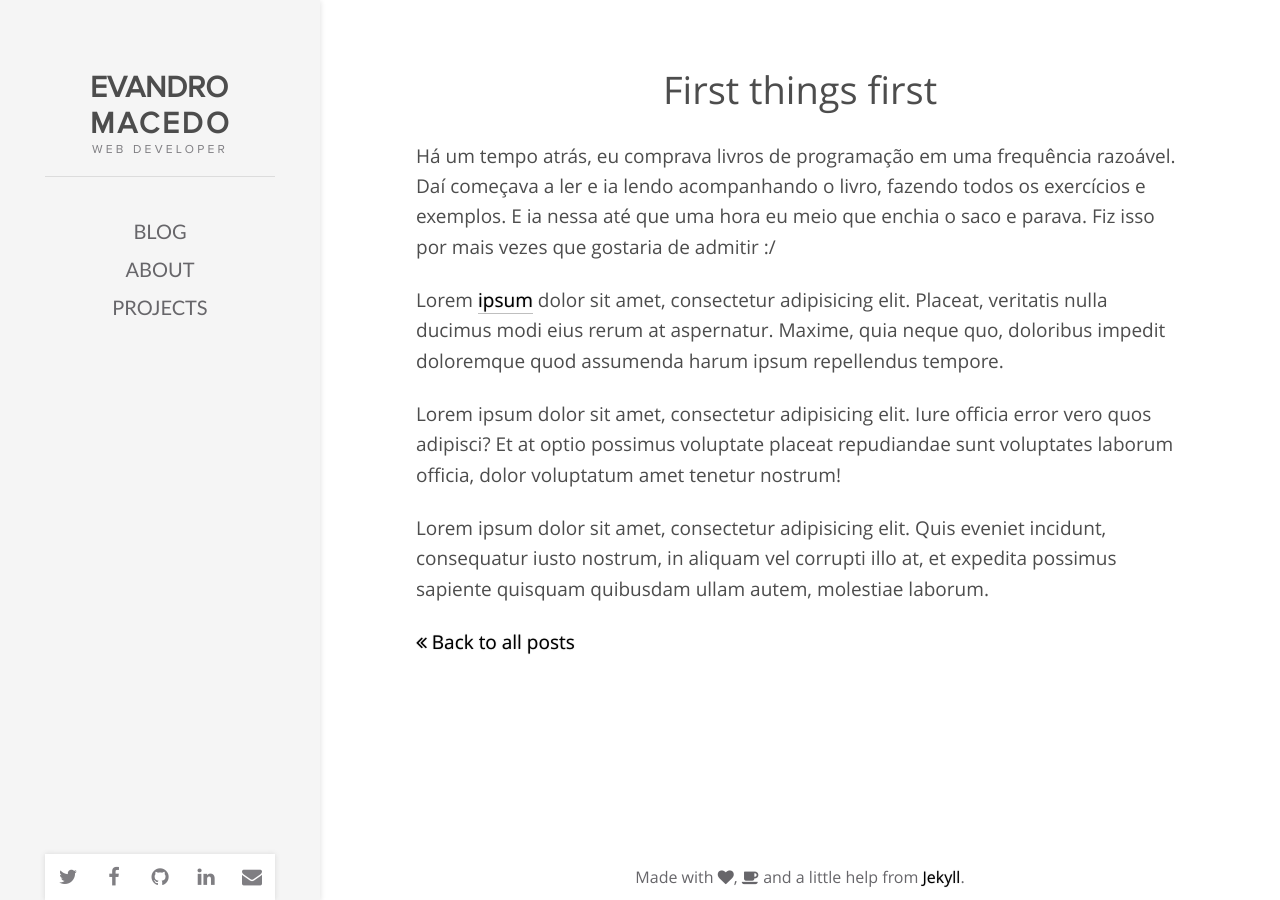
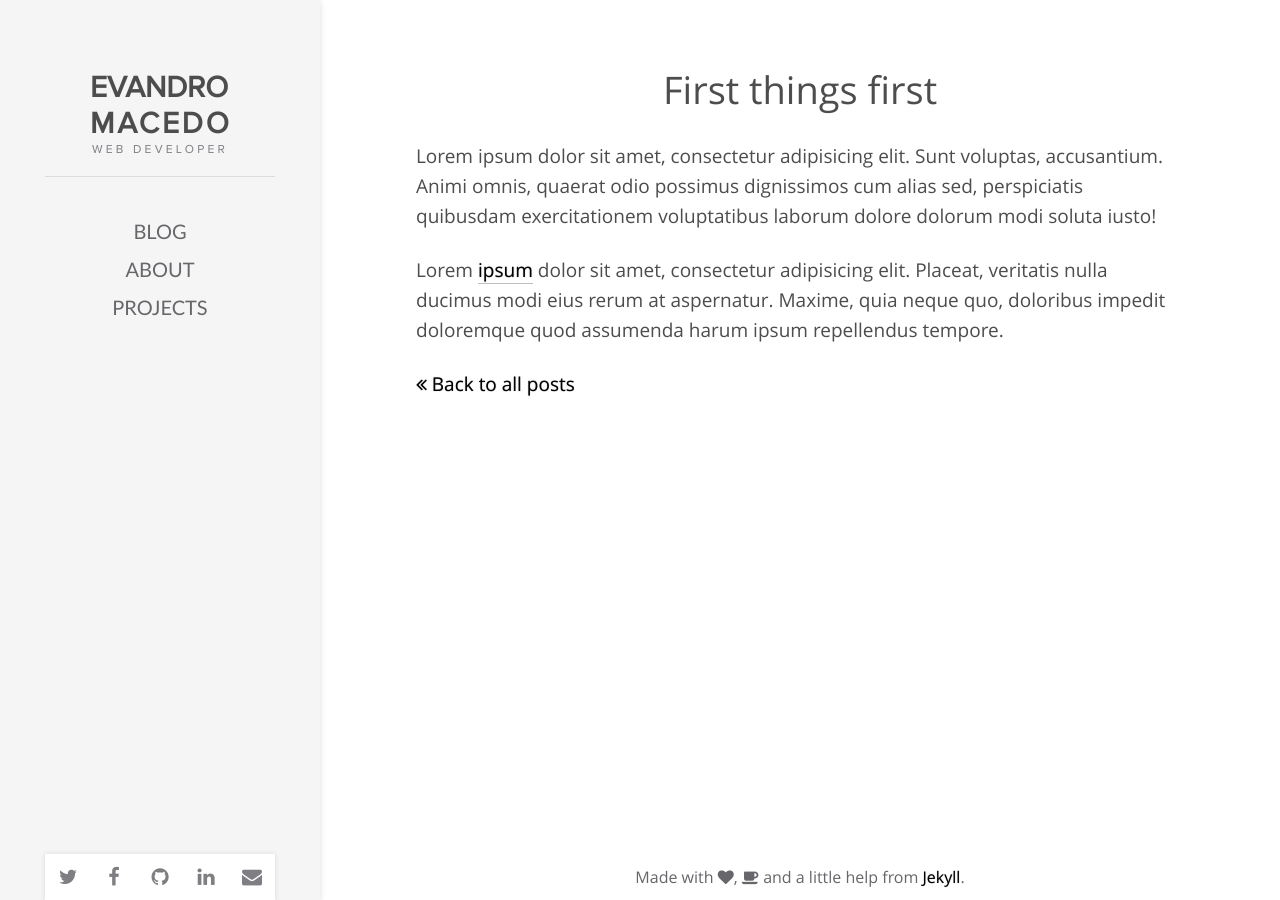
Before and after one commit to evandrohcm/evandrohcm.github.io, a Jekyll site: the page built from _posts/2015-09-02-test.markdown, in a window 1280 px wide. Built offline with Jekyll 4.4.1, drawn with Linux system fonts in a browser that asks for light colours.

Commit message:
Lorem ipsum dolor sit amet

```diff
--- a/_posts/2015-09-02-test.markdown
+++ b/_posts/2015-09-02-test.markdown
@@ -8,13 +8,8 @@ published: true
 
 <!-- ![Este é pairar-texto (texto alternativo) para minha imagem](http://www.clickgratis.com.br/fotos-imagens/smile/aHR0cDovL21pY2hlbGxlc3JlYWQuY29tL2ZpbGVzLzIwMTMvMDQvc21pbGUuanBn.jpg "Um título opcional") -->
 
-Há um tempo atrás, eu comprava livros de programação em uma frequência razoável. Daí começava a ler e ia lendo acompanhando o livro, fazendo todos os exercícios e exemplos. E ia nessa até que uma hora eu meio que enchia o saco e parava. Fiz isso por mais vezes que gostaria de admitir :/
+Lorem ipsum dolor sit amet, consectetur adipisicing elit. Sunt voluptas, accusantium. Animi omnis, quaerat odio possimus dignissimos cum alias sed, perspiciatis quibusdam exercitationem voluptatibus laborum dolore dolorum modi soluta iusto!
 
 <!-- more -->
 
 Lorem <a href="/">ipsum</a> dolor sit amet, consectetur adipisicing elit. Placeat, veritatis nulla ducimus modi eius rerum at aspernatur. Maxime, quia neque quo, doloribus impedit doloremque quod assumenda harum ipsum repellendus tempore.
-
-
-Lorem ipsum dolor sit amet, consectetur adipisicing elit. Iure officia error vero quos adipisci? Et at optio possimus voluptate placeat repudiandae sunt voluptates laborum officia, dolor voluptatum amet tenetur nostrum!
-
-Lorem ipsum dolor sit amet, consectetur adipisicing elit. Quis eveniet incidunt, consequatur iusto nostrum, in aliquam vel corrupti illo at, et expedita possimus sapiente quisquam quibusdam ullam autem, molestiae laborum.
```
